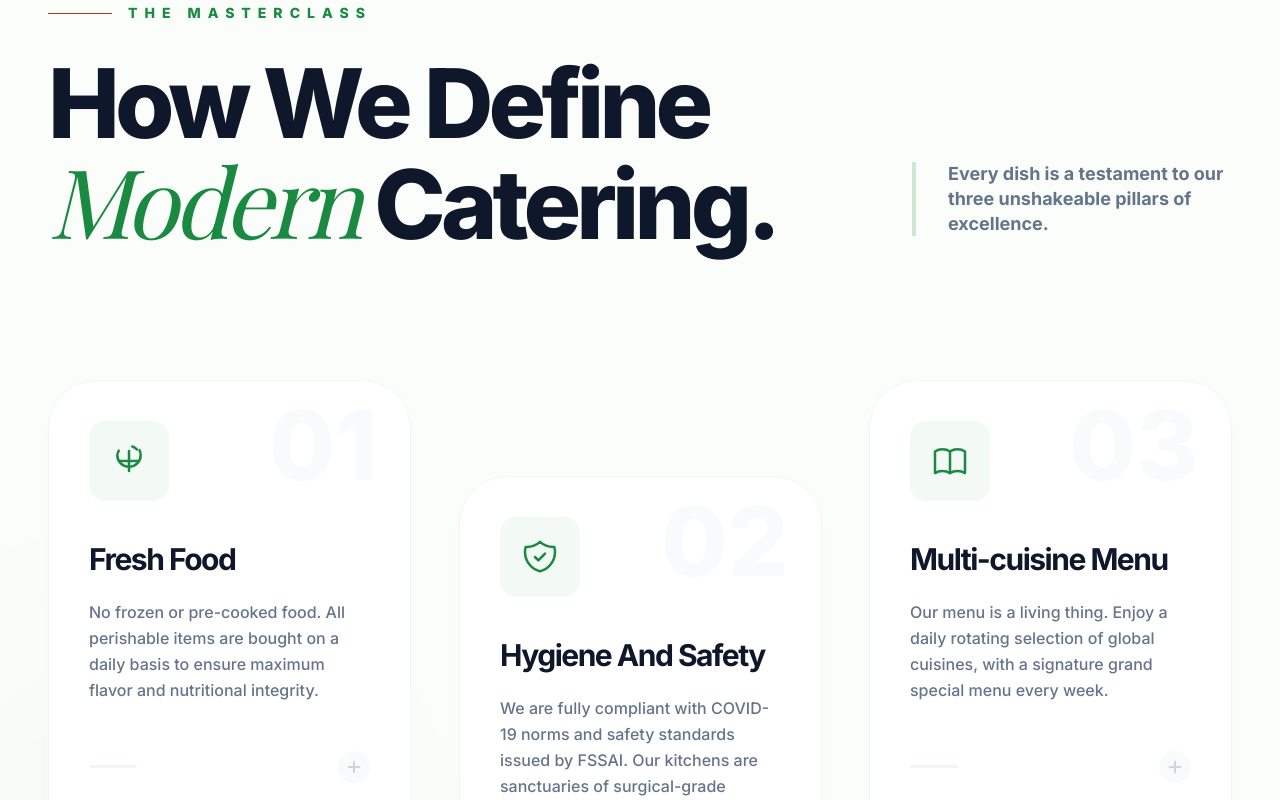
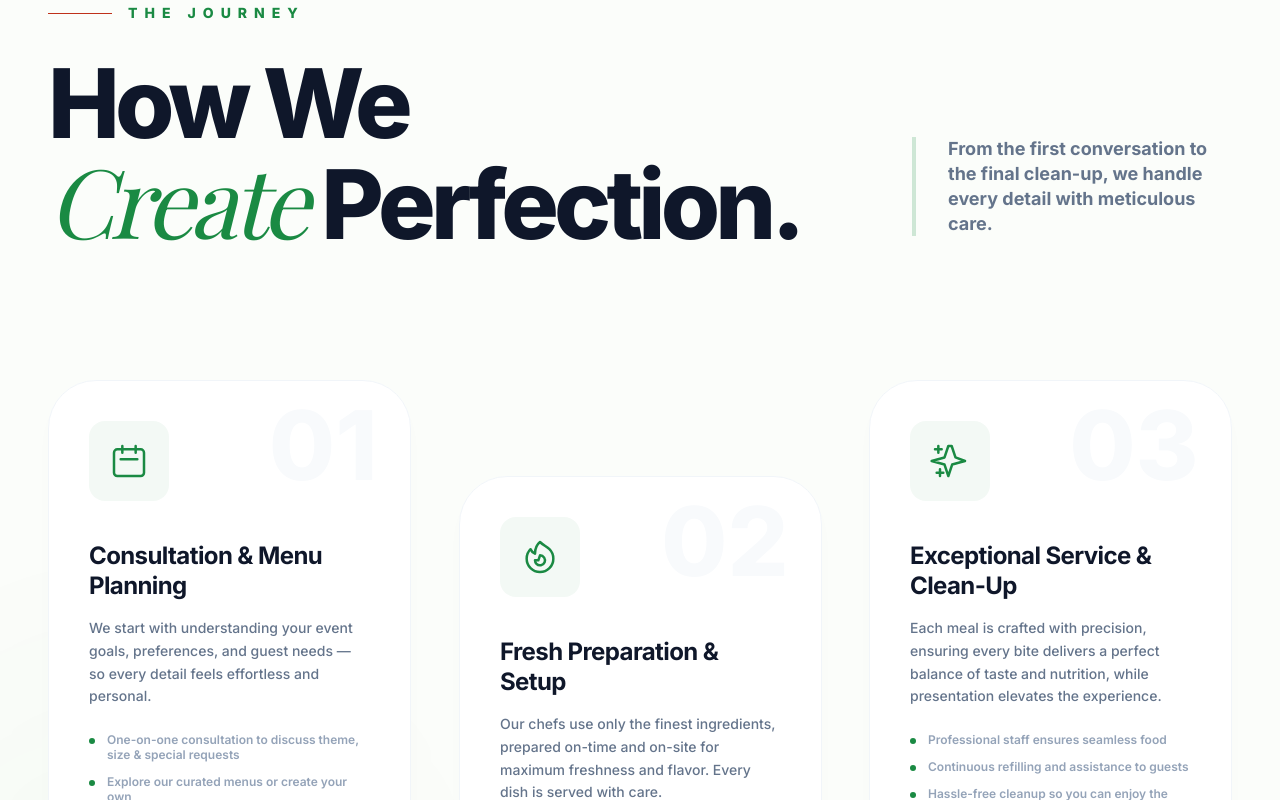
Before and after one commit to satyamsharma35952-a11y/Kris, a React (Vite) app: page / in a window 1280 px wide. Shown: the part 3500-4300 px from the top of the page. Built offline with nearby package versions, Linux system fonts and the light colour scheme; no server answers; a web font is replaced by a local one.

Commit message:
feat(HowItWorks): Enhance step details with sub-points
Update the `ProcessStep` component to accept and display an array of sub-points. This allows for more detailed explanations within each step of the "How It Works" section. Also, rephrased "Pillar" to "Phase" for better clarity.

```diff
--- a/components/HowItWorks.tsx
+++ b/components/HowItWorks.tsx
@@ -5,10 +5,11 @@ const ProcessStep: React.FC<{
   number: string;
   title: string;
   description: string;
+  subPoints: string[];
   icon: React.ReactNode;
   delay: string;
   isLower?: boolean;
-}> = ({ number, title, description, icon, delay, isLower }) => (
+}> = ({ number, title, description, subPoints, icon, delay, isLower }) => (
   <div className={`relative group flex flex-col p-10 rounded-[3rem] bg-white border border-slate-100 shadow-[0_10px_30px_-15px_rgba(0,0,0,0.05)] hover:shadow-[0_40px_80px_-20px_rgba(26,138,67,0.15)] transition-all duration-700 opacity-0 animate-reveal-card ${delay} ${isLower ? 'lg:mt-24' : ''}`} style={{ animationFillMode: 'forwards' }}>
 
     {/* Decorative Background Number */}
@@ -22,18 +23,27 @@ const ProcessStep: React.FC<{
         {icon}
       </div>
       <div className="px-4 py-1.5 rounded-full bg-brand-red/5 border border-brand-red/10 text-brand-red text-[10px] font-black uppercase tracking-widest opacity-0 group-hover:opacity-100 transition-opacity duration-500">
-        Pillar {number}
+        Phase {number}
       </div>
     </div>
 
     {/* Content */}
     <div className="relative z-10">
-      <h3 className="text-3xl font-bold text-slate-900 mb-5 leading-tight tracking-tighter">
+      <h3 className="text-2xl font-bold text-slate-900 mb-4 leading-tight tracking-tight">
         {title}
       </h3>
-      <p className="text-slate-500 font-medium leading-relaxed group-hover:text-slate-700 transition-colors">
+      <p className="text-slate-500 text-sm font-medium leading-relaxed mb-6 group-hover:text-slate-700 transition-colors">
         {description}
       </p>
+
+      <ul className="space-y-3">
+        {subPoints.map((point, i) => (
+          <li key={i} className="flex items-start space-x-3">
+            <div className="mt-1.5 w-1.5 h-1.5 rounded-full bg-brand-green group-hover:bg-brand-red transition-colors shrink-0"></div>
+            <span className="text-xs text-slate-400 group-hover:text-slate-600 font-semibold leading-tight">{point}</span>
+          </li>
+        ))}
+      </ul>
     </div>
 
     {/* Interactive Bottom Bar */}
@@ -77,16 +87,16 @@ export const HowItWorks: React.FC = () => {
           <div className="max-w-3xl space-y-8">
             <div className="inline-flex items-center space-x-4">
               <span className="h-px w-16 bg-brand-red"></span>
-              <span className="text-brand-green font-black text-sm uppercase tracking-[0.5em]">The Masterclass</span>
+              <span className="text-brand-green font-black text-sm uppercase tracking-[0.5em]">The Journey</span>
             </div>
             <h2 className="text-6xl lg:text-8xl font-black text-slate-900 tracking-tighter leading-[0.9]">
-              How We Define <br />
-              <span className="italic font-serif text-brand-green font-normal">Modern</span> Catering.
+              How We <br />
+              <span className="italic font-serif text-brand-green font-normal">Create</span> Perfection.
             </h2>
           </div>
           <div className="lg:max-w-xs border-l-4 border-brand-green/20 pl-8 mb-4">
             <p className="text-slate-500 font-bold text-lg leading-snug">
-              Every dish is a testament to our three unshakeable pillars of excellence.
+              From the first conversation to the final clean-up, we handle every detail with meticulous care.
             </p>
           </div>
         </div>
@@ -97,12 +107,16 @@ export const HowItWorks: React.FC = () => {
           <ProcessStep
             number="01"
             delay="delay-step-1"
-            title="Fresh Food"
-            description="No frozen or pre-cooked food. All perishable items are bought on a daily basis to ensure maximum flavor and nutritional integrity."
+            title="Consultation & Menu Planning"
+            description="We start with understanding your event goals, preferences, and guest needs — so every detail feels effortless and personal."
+            subPoints={[
+              "One-on-one consultation to discuss theme, size & special requests",
+              "Explore our curated menus or create your own",
+              "Finalize logistics, styling, and service format with ease"
+            ]}
             icon={
               <svg className="w-10 h-10" fill="none" stroke="currentColor" viewBox="0 0 24 24">
-                <path strokeLinecap="round" strokeLinejoin="round" strokeWidth="1.5" d="M12 6v6m0 0v6m0-6h6m-6 0H6" />
-                <path strokeLinecap="round" strokeLinejoin="round" strokeWidth="1.5" d="M14 3.269c1.1.26 2.029.962 2.726 1.86m-10.826.685C5.45 6.41 5 7.425 5 8.5c0 3.866 3.134 7 7 7s7-3.134 7-7c0-1.075-.242-2.09-.672-3" />
+                <path strokeLinecap="round" strokeLinejoin="round" strokeWidth="1.5" d="M8 7V3m8 4V3m-9 8h10M5 21h14a2 2 0 002-2V7a2 2 0 00-2-2H5a2 2 0 00-2 2v12a2 2 0 002 2z" />
               </svg>
             }
           />
@@ -111,11 +125,17 @@ export const HowItWorks: React.FC = () => {
             number="02"
             delay="delay-step-2"
             isLower={true}
-            title="Hygiene And Safety"
-            description="We are fully compliant with COVID-19 norms and safety standards issued by FSSAI. Our kitchens are sanctuaries of surgical-grade cleanliness."
+            title="Fresh Preparation & Setup"
+            description="Our chefs use only the finest ingredients, prepared on-time and on-site for maximum freshness and flavor. Every dish is served with care."
+            subPoints={[
+              "Ingredients are sourced fresh and prepared",
+              "Beautiful presentation and layout",
+              "Timely delivery and complete setup"
+            ]}
             icon={
               <svg className="w-10 h-10" fill="none" stroke="currentColor" viewBox="0 0 24 24">
-                <path strokeLinecap="round" strokeLinejoin="round" strokeWidth="1.5" d="M9 12l2 2 4-4m5.618-4.016A11.955 11.955 0 0112 2.944a11.955 11.955 0 01-8.618 3.04A12.02 12.02 0 003 9c0 5.591 3.824 10.29 9 11.622 5.176-1.332 9-6.03 9-11.622 0-1.042-.133-2.052-.382-3.016z" />
+                <path strokeLinecap="round" strokeLinejoin="round" strokeWidth="1.5" d="M17.657 18.657A8 8 0 016.343 7.343S7 9 9 10c0-2 .5-5 2.986-7C14 5 16.09 5.777 17.656 7.343A7.975 7.975 0 0120 13a7.975 7.975 0 01-2.343 5.657z" />
+                <path strokeLinecap="round" strokeLinejoin="round" strokeWidth="1.5" d="M9.879 16.121A3 3 0 1012.015 11L11 14H9c0 .768.293 1.536.879 2.121z" />
               </svg>
             }
           />
@@ -123,11 +143,16 @@ export const HowItWorks: React.FC = () => {
           <ProcessStep
             number="03"
             delay="delay-step-3"
-            title="Multi-cuisine Menu"
-            description="Our menu is a living thing. Enjoy a daily rotating selection of global cuisines, with a signature grand special menu every week."
+            title="Exceptional Service & Clean-Up"
+            description="Each meal is crafted with precision, ensuring every bite delivers a perfect balance of taste and nutrition, while presentation elevates the experience."
+            subPoints={[
+              "Professional staff ensures seamless food",
+              "Continuous refilling and assistance to guests",
+              "Hassle-free cleanup so you can enjoy the moment"
+            ]}
             icon={
               <svg className="w-10 h-10" fill="none" stroke="currentColor" viewBox="0 0 24 24">
-                <path strokeLinecap="round" strokeLinejoin="round" strokeWidth="1.5" d="M12 6.253v13m0-13C10.832 5.477 9.246 5 7.5 5S4.168 5.477 3 6.253v13C4.168 18.477 5.754 18 7.5 18s3.332.477 4.5 1.253m0-13C13.168 5.477 14.754 5 16.5 5c1.747 0 3.332.477 4.5 1.253v13C19.832 18.477 18.247 18 16.5 18c-1.746 0-3.332.477-4.5 1.253" />
+                <path strokeLinecap="round" strokeLinejoin="round" strokeWidth="1.5" d="M5 3v4M3 5h4M6 17v4m-2-2h4m5-16l2.286 6.857L21 12l-7.714 2.143L11 21l-2.286-6.857L1 12l7.714-2.143L11 3z" />
               </svg>
             }
           />
@@ -139,17 +164,17 @@ export const HowItWorks: React.FC = () => {
             <div className="flex -space-x-3">
               {[1, 2, 3, 4].map(i => (
                 <div key={i} className="w-12 h-12 rounded-full border-4 border-white bg-slate-200 overflow-hidden shadow-sm">
-                  <img src={`https://i.pravatar.cc/100?img=${i + 20}`} alt="Chef Profile" />
+                  <img src={`https://i.pravatar.cc/100?img=${i + 20}`} alt="Staff Profile" />
                 </div>
               ))}
             </div>
             <p className="text-slate-600 font-bold text-sm tracking-tight">
-              Backed by a team of <span className="text-brand-green">45+</span> certified culinary experts.
+              Our team ensures a <span className="text-brand-green">100%</span> seamless experience from start to finish.
             </p>
           </div>
 
           <button className="px-10 py-5 bg-white border-2 border-brand-green text-brand-green rounded-[1.5rem] font-black text-lg hover:bg-brand-green hover:text-white transition-all duration-300 shadow-xl shadow-brand-green/5 active:scale-95 group flex items-center space-x-3">
-            <span>Explore All Standards</span>
+            <span>Start Your Plan</span>
             <svg className="w-5 h-5 group-hover:translate-x-1 transition-transform" fill="none" stroke="currentColor" viewBox="0 0 24 24">
               <path strokeLinecap="round" strokeLinejoin="round" strokeWidth="2.5" d="M17 8l4 4m0 0l-4 4m4-4H3" />
             </svg>
```
